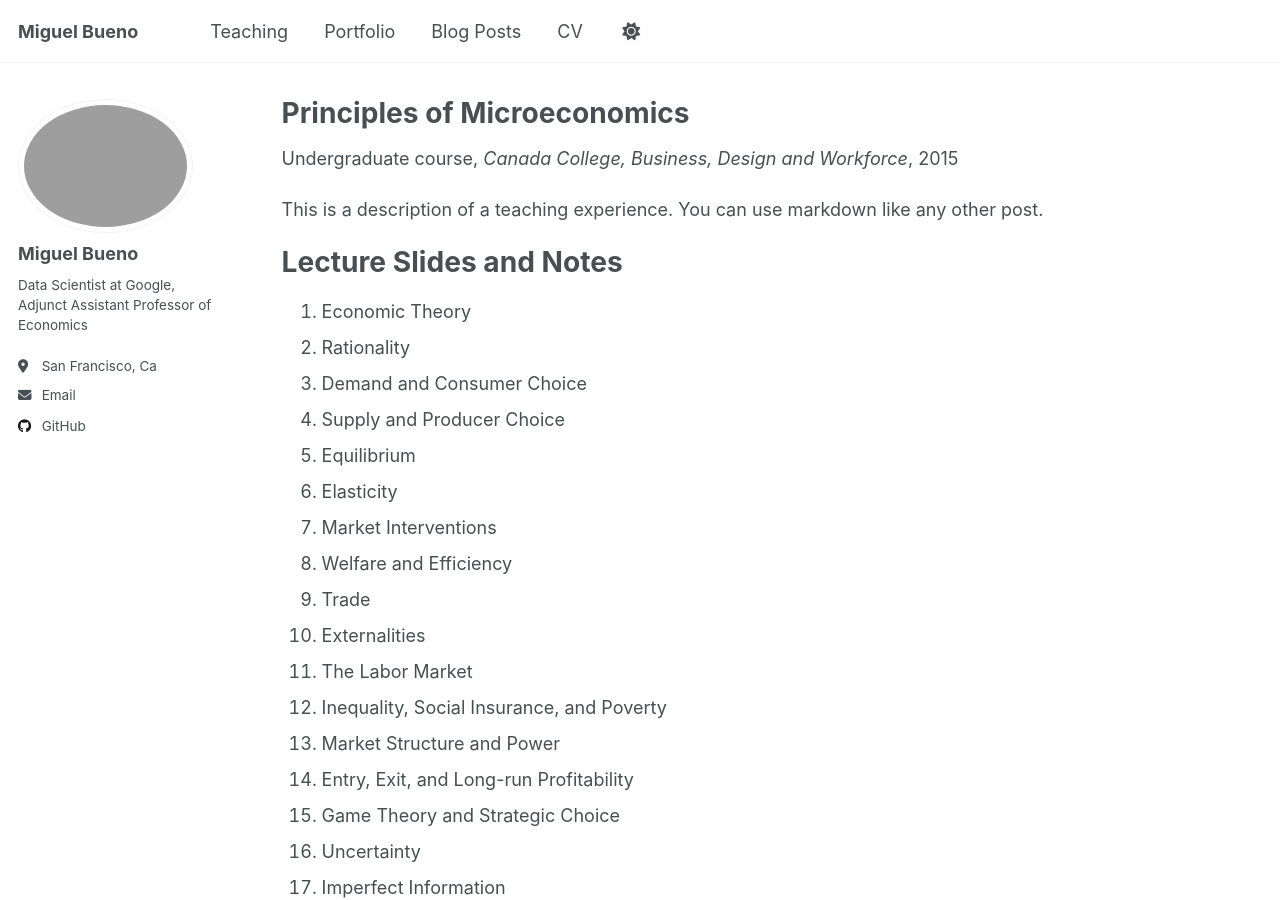
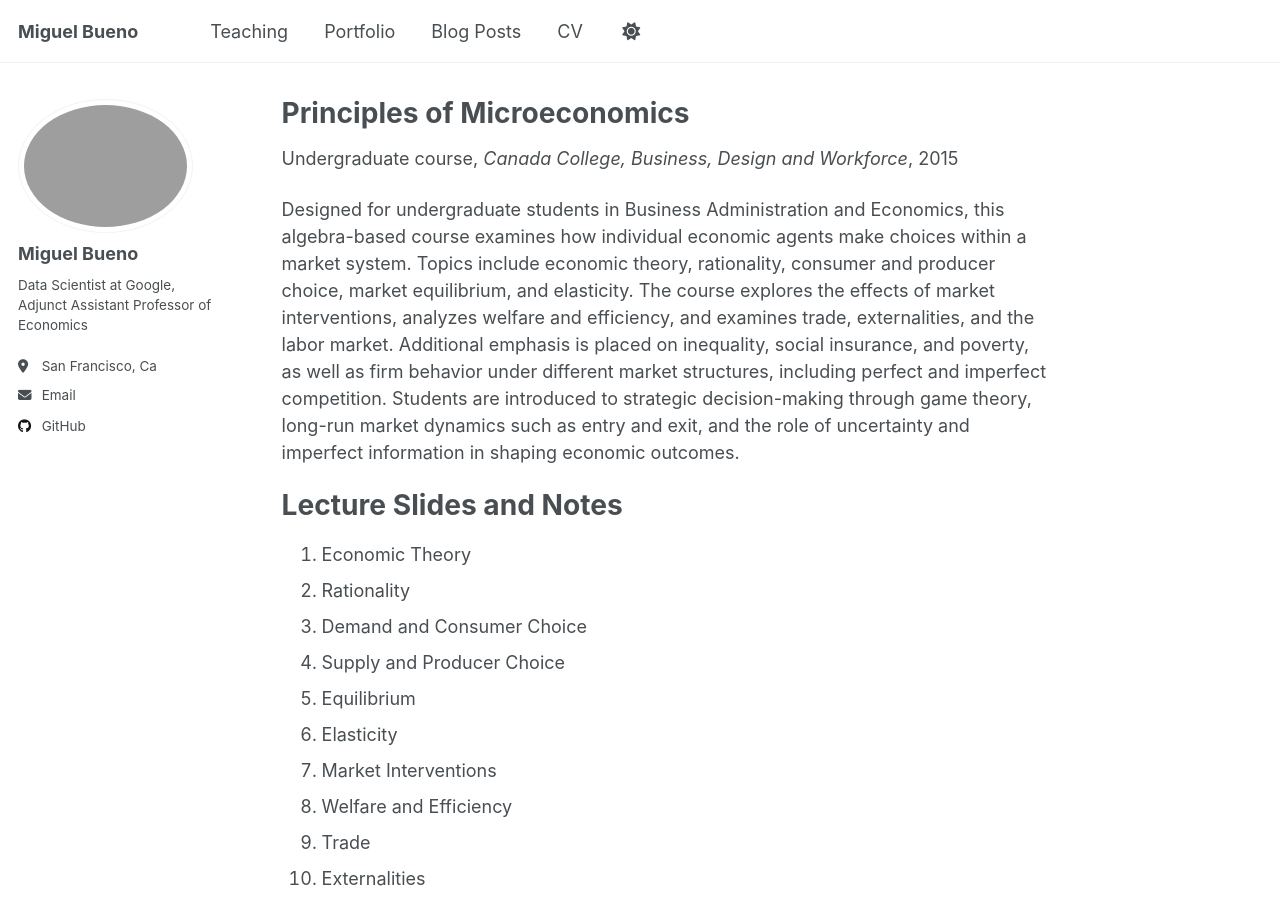
Before and after one commit to miguelbuenogoogle/miguelbuenogoogle.github.io, a Jekyll site: the page built from _teaching/2015-spring-teaching-2.md, in a window 1280 px wide and 900 px high. Built offline with Jekyll 4.4.1, drawn with Linux system fonts in a browser that asks for light colours.

Commit message:
Update 2015-spring-teaching-2.md
Update Principles of Microeconomics course description.

```diff
--- a/_teaching/2015-spring-teaching-2.md
+++ b/_teaching/2015-spring-teaching-2.md
@@ -8,7 +8,7 @@ date: 2015-01-01
 location: "Redwood City, California"
 ---
 
-This is a description of a teaching experience. You can use markdown like any other post.
+Designed for undergraduate students in Business Administration and Economics, this algebra-based course examines how individual economic agents make choices within a market system. Topics include economic theory, rationality, consumer and producer choice, market equilibrium, and elasticity. The course explores the effects of market interventions, analyzes welfare and efficiency, and examines trade, externalities, and the labor market. Additional emphasis is placed on inequality, social insurance, and poverty, as well as firm behavior under different market structures, including perfect and imperfect competition. Students are introduced to strategic decision-making through game theory, long-run market dynamics such as entry and exit, and the role of uncertainty and imperfect information in shaping economic outcomes.
 
 Lecture Slides and Notes
 ======
```
